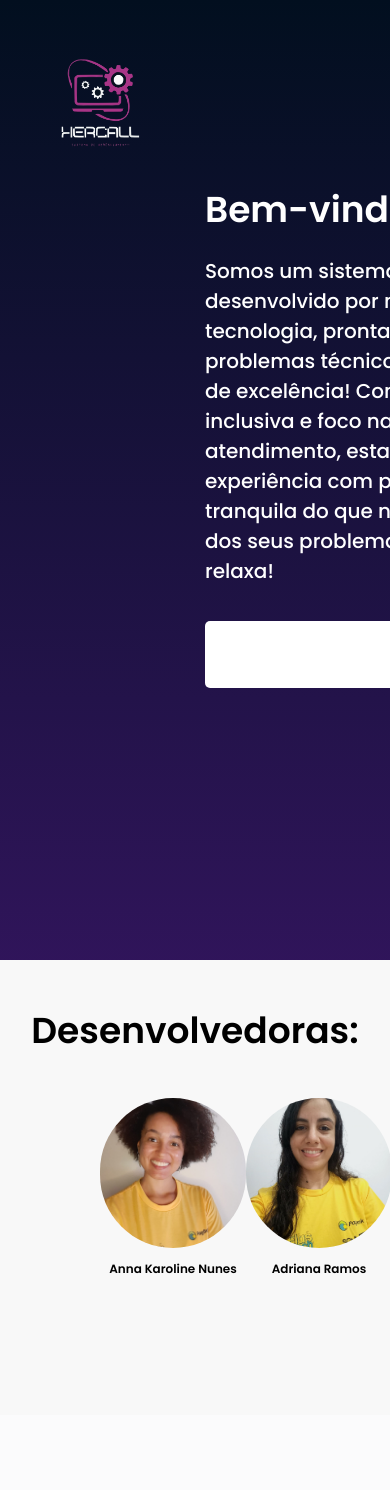
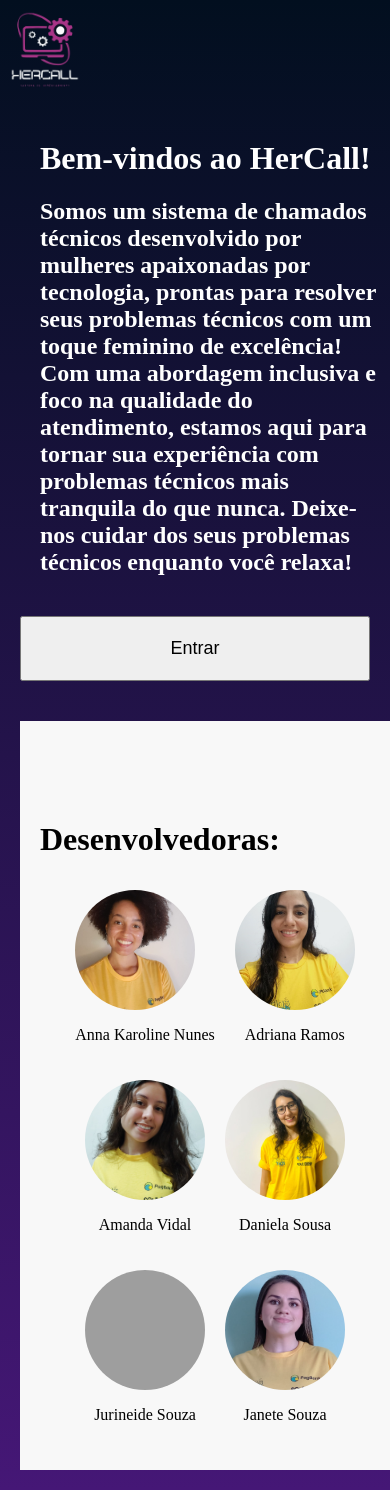
Before and after one commit to Adrianaramss/hercall, a Spring Boot app: page / in a window 390 px wide. Before the commit the page ends 1274 px from the top, so only its background shows below. Run offline with Spring Boot 4, Linux system fonts and the light colour scheme; the visitor is signed in with stand-in values (Sample User, id 1); grey boxes are pictures that could not be loaded.

Commit message:
responsividade da tela home

```diff
--- a/src/main/resources/application.properties
+++ b/src/main/resources/application.properties
@@ -1,6 +1,6 @@
 spring.datasource.url=jdbc:mysql://localhost/hercall?createDatabaseIfNotExist=true&serverTimezone=UTC&useSSl=false
 spring.datasource.username=root
-spring.datasource.password=1234
+spring.datasource.password=f2180rh8
 
 spring.jpa.properties.hibernate.dialect=org.hibernate.dialect.MySQL8Dialect
 spring.jpa.database-platform=org.hibernate.dialect.MySQL8Dialect
--- a/src/main/resources/static/css/index.css
+++ b/src/main/resources/static/css/index.css
@@ -3,192 +3,167 @@
     padding: 0;
     height: 100%;
 }
+
 .main-container {
     background: linear-gradient(#020f1f, #451776);
     position: relative;
     overflow: hidden;
+    padding: 20px;
 }
- @keyframes typing {
-     0% {
-         width: 0;
+
+.row.conteudo {
+    display: flex;
+    flex-wrap: wrap;
+    justify-content: space-between;
 }
-     100% {
+
+.col-md-6 {
+    width: 100%;
+    max-width: 600px;
+    margin-bottom: 20px;
+}
+
+.titulo, .subtitulo {
+    color:white;
+}
+
+h1{
+    margin-top: 80px;
+}
+
+.button-entrar-inferior {
+    width: 100%;
+    max-width: 457px;
+    padding: 20px;
+    font-size: 18px;
+}
+
+.container-quem-somos {
+    width: 100%;
+    max-width: 100%;
+    height: auto;
+    font-size: 16px;
+    background-color: #f8f8f8;
+    margin-top: 20px;
+    padding: 20px;
+}
+
+.div-fotos-quem-somos {
+    display: flex;
+    flex-wrap: wrap;
+    justify-content: center;
+}
+
+.foto {
+    margin: 10px;
+    text-align: center;
+}
+
+.foto1, .foto2, .foto3, .foto4, .foto5, .foto6 {
+    width: 120px;
+    height: 120px;
+    border-radius: 50%;
+    background-size: cover;
+    background-repeat: no-repeat;
+    background-position: center;
+}
+
+@media only screen and (max-width: 767px) {
+    .col-md-6 {
         width: 100%;
     }
+
+    .button-entrar-inferior {
+        max-width: 100%;
     }
- @keyframes blink-caret {
-     50% {
-         border-color: transparent;
+
+    .container-quem-somos {
+        max-width: 100%;
     }
 }
+
+@media only screen and (min-width: 768px) {
+    .col-md-6 {
+        width: 48%;
+    }
+}
+
+@media only screen and (min-width: 1200px) {
+    .col-md-6 {
+        width: 45%;
+    }
+}
+
+.foto1 {
+    background-image: url("../img/Karol.jpeg");
+    border-radius: 73px;
+}
+
+.foto2 {
+    background-image: url("../img/Adriana_Ramos.jpg");
+    border-radius: 79px;
+}
+
+.foto3 {
+    background-image: url("../img/Amanda_Vidal.jpg");
+    border-radius: 79.5px;
+}
+
+.foto4 {
+    background-image: url("../img/Daniela_Sousa.jpeg");
+    border-radius: 83px;
+}
+
+.foto5 {
+    background-image: url("../img/Jurineide.jpg");
+    border-radius: 72.039px;
+}
+
+.foto6 {
+    background-image: url("../img/Janete.png");
+    border-radius: 73px;
+}
+
+.img-engrenagem {
+    width: 500px;
+    height: 500px;
+    background-position: center;
+    background-image: url("../img/imghomepage.png");
+    background-size: cover;
+    background-repeat: no-repeat;
+    position: absolute;
+    top: 100px;
+    left: 750px;
+    z-index: 23;
+}
+
 .logo {
-     width: 131px;
+    width: 100px;
     height: 111px;
     background-position: center;
     background-image: url("../img/hercall.png");
     background-size: cover;
     background-repeat: no-repeat;
     position: absolute;
-     top: 48px;
-     left: 35px;
+    top: -5px;
+    left: -5px;
     z-index: 16;
 }
- .container-quem-somos {
+.caixa-texto {
+    width: 100%;
+    max-width: 457px;
+    height: auto;
+    font-size: 16px;
+    margin-top: 20px;
+    padding: 20px;
+}
+
+@media only screen and (max-width: 767px) {
+    .button-entrar-inferior {
         max-width: 100%;
-     height: 455px;
-     font-size: 0;
-     background-color: #f8f8f8;
-     position: relative;
-     overflow: visible auto;
-     margin: 960px 0 0 0;
     }
- .titulo {
-     display: flex;
-     height: 60px;
-     justify-content: flex-start;
-     align-items: flex-start;
-     font-family: "Poppins", sans-serif;
-     font-size: 36px;
-     font-weight: 600;
-     line-height: 54px;
-     color: #ffffff;
-     position: absolute;
-     top: 159px;
-     left: 205px;
-     text-align: left;
-     white-space: nowrap;
-     z-index: 22;
-     animation: typing 4s steps(30, end) infinite, blink-caret 0.75s step-end infinite;
+
+    .caixa-texto {
+        max-width: 100%;
     }
- .subtitulo {
-     display: flex;
-     width: 457px;
-     height: 320px;
-     align-items: flex-start;
-     font-family: "Poppins", sans-serif;
-     font-size: 20px;
-     font-weight: 500;
-     line-height: 30px;
-     color: #ffffff;
-     position: absolute;
-     top: 239px;
-     left: 205px;
-     text-align: justified;
-     z-index: 1;
 }
- .img-engrenagem {
-     width: 663px;
-     height: 650px;
-     background-position: center;
-     background-image: url("../img/imghomepage.png");
-     background-size: cover;
-     background-repeat: no-repeat;
-     position: absolute;
-     top: 100px;
-     left: 850px;
-     z-index: 23;
-}
- .titulo-desenvolvedoras {
-     display: flex;
-     width: 100%;
-     height: 62px;
-     justify-content: center;
-     align-items: flex-start;
-     font-family: "Poppins", sans-serif;
-     font-size: 36px;
-     font-weight: 600;
-     line-height: 54px;
-     color: #000000;
-     position: relative;
-     text-align: center;
-     white-space: nowrap;
-     z-index: 9;
-     margin: 44px 0 0 0;
-}
- .div-fotos-quem-somos {
-     display: flex;
-     width: calc(100% - 212px);
-     height: 151.034px;
-     justify-content: space-between;
-     align-items: center;
-     position: relative;
-     z-index: 18;
-     margin: 52px 0 0 100px;
-}
- .foto1, .foto2, .foto3, .foto4, .foto5, .foto6 {
-     width: 146px;
-     height: 150px;
-     flex-shrink: 0;
-     background-position: center;
-     background-size: cover;
-     background-repeat: no-repeat;
-     position: relative;
-     z-index: 6;
-}
- .foto1 {
-     background-image: url("../img/Karol.jpeg");
-     border-radius: 73px;
-}
- .foto2 {
-     background-image: url("../img/Adriana_Ramos.jpg");
-     border-radius: 79px;
-}
- .foto3 {
-     background-image: url("../img/Amanda_Vidal.jpg");
-     border-radius: 79.5px;
-}
- .foto4 {
-     background-image: url("../img/Daniela_Sousa.jpeg");
-     border-radius: 83px;
-}
- .foto5 {
-     background-image: url("../img/Jurineide.jpg");
-     border-radius: 72.039px;
-}
- .foto6 {
-     background-image: url("../img/Janete.png");
-     border-radius: 73px;
-}
- .button-entrar-superior {
-     width: 150px;
-     height: 55px;
-     color:white;
-     background-color: #920069;
-     border-radius: 5px;
-     position: absolute;
-     top: 50px;
-     left: 1400px;
-     z-index: 20;
-     font-family: "Poppins", sans-serif;
-     padding: 15px 30px;
-     border: none;
-     border-radius: 5px;
-     cursor: pointer;
-}
- .button-entrar-inferior {
-     width: 457px;
-     height: 66.531px;
-     background-color: #ffffff;
-     border-radius: 5px;
-     position: absolute;
-     top: 621.469px;
-     left: 205px;
-     z-index: 3;
-     font-family: "Poppins", sans-serif;
-     color: black;
-     padding: 20px 200px;
-     border: none;
-     border-radius: 5px;
-     cursor: pointer;
-     font-size: large;
-}
- .legenda {
-     display: flex;
-     justify-content: center;
-     font-family: "Poppins", sans-serif;
-     font-size: 12px;
-     font-weight: 600;
-     line-height: 18px;
-     color: #000000;
-     white-space: nowrap;
-}
--- a/src/main/resources/static/index.html
+++ b/src/main/resources/static/index.html
@@ -1,10 +1,10 @@
 <!DOCTYPE html>
 <html lang="en">
 <head>
-    <meta charset="UTF-8"/>
-    <meta name="viewport" content="width=device-width, initial-scale=1.0"/>
-    <title>homePage</title>
-    <link rel="stylesheet" href="https://fonts.googleapis.com/css2?family=Poppins:wght@500;600&display=swap"/>
+    <meta charset="UTF-8">
+    <meta name="viewport" content="width=device-width, initial-scale=1.0">
+    <title>Home Page</title>
+    <link rel="stylesheet" href="https://fonts.googleapis.com/css2?family=Poppins:wght@500;600&display=swap">
     <link rel="stylesheet" href="css/index.css">
 </head>
 <body>
@@ -13,7 +13,7 @@
         <div class="col-md-6">
             <div class="logo"></div>
             <div class="caixa-texto">
-                <h1 class="titulo">Bem-vindos ao HerCall</h1>
+                <h1 class="titulo">Bem-vindos ao HerCall!</h1>
                 <h2 class="subtitulo">
                     Somos um sistema de chamados técnicos desenvolvido por mulheres
                     apaixonadas por tecnologia, prontas para resolver seus problemas
@@ -28,41 +28,39 @@
         <div class="conteudo-direito">
             <div class="img-engrenagem"></div>
         </div>
-
+    </div>
     <div class="container-quem-somos">
         <h1 class="titulo-desenvolvedoras">Desenvolvedoras:</h1>
         <div class="div-fotos-quem-somos">
-                <div>
+            <div class="foto">
                 <div class="foto1"></div>
                 <p class="legenda">Anna Karoline Nunes</p>
             </div>
 
-                <div>
+            <div class="foto">
                 <div class="foto2"></div>
                 <p class="legenda">Adriana Ramos</p>
             </div>
 
-                <div>
+            <div class="foto">
                 <div class="foto3"></div>
                 <p class="legenda">Amanda Vidal</p>
             </div>
 
-                <div>
+            <div class="foto">
                 <div class="foto4"></div>
                 <p class="legenda">Daniela Sousa</p>
             </div>
 
-                <div>
+            <div class="foto">
                 <div class="foto5"></div>
                 <p class="legenda">Jurineide Souza</p>
             </div>
 
-                <div>
+            <div class="foto">
                 <div class="foto6"></div>
                 <p class="legenda">Janete Souza</p>
             </div>
-            </div>
-
         </div>
     </div>
 </div>
```
Lines whose indentation alone changed are shown as unchanged.
